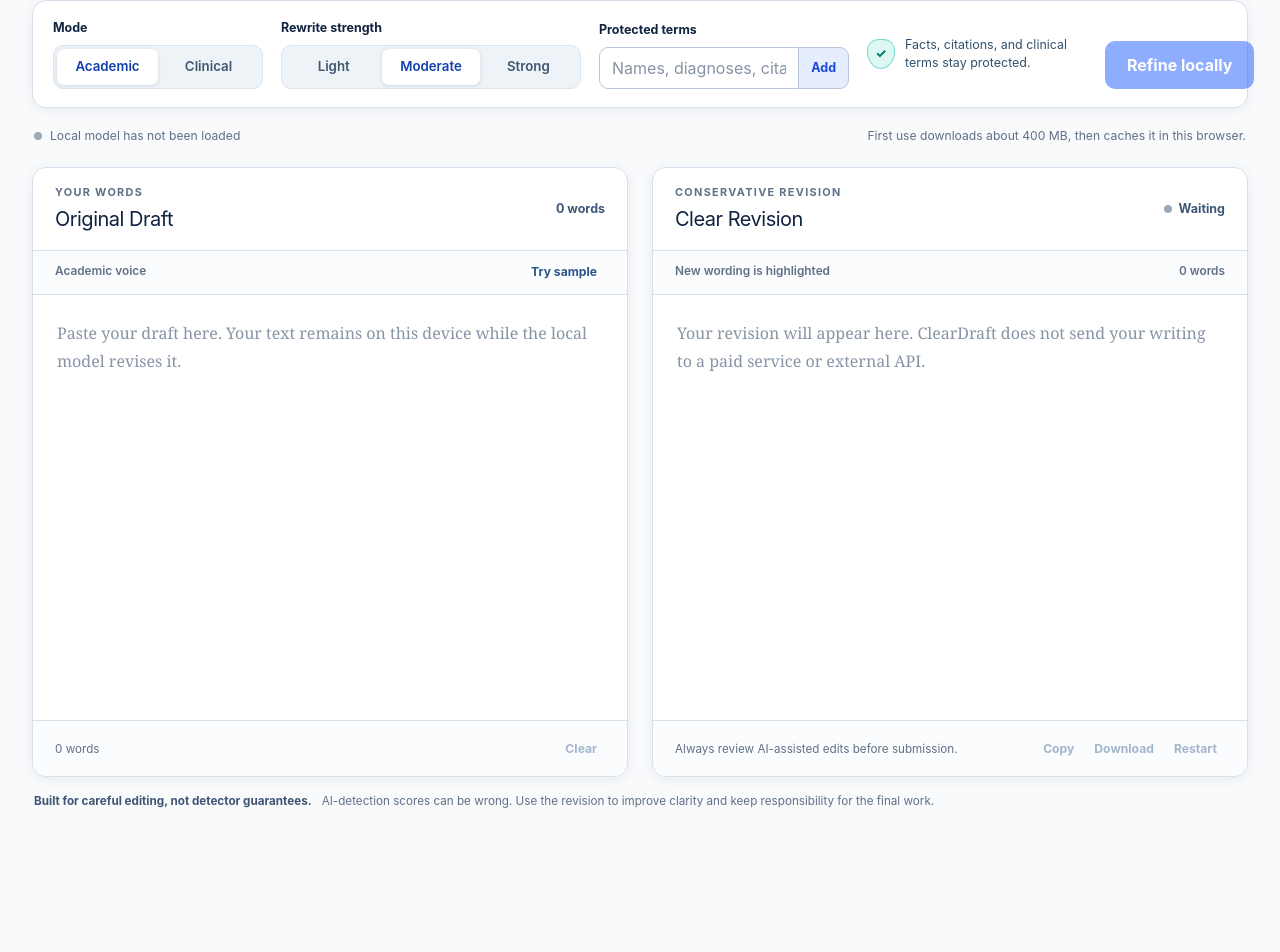
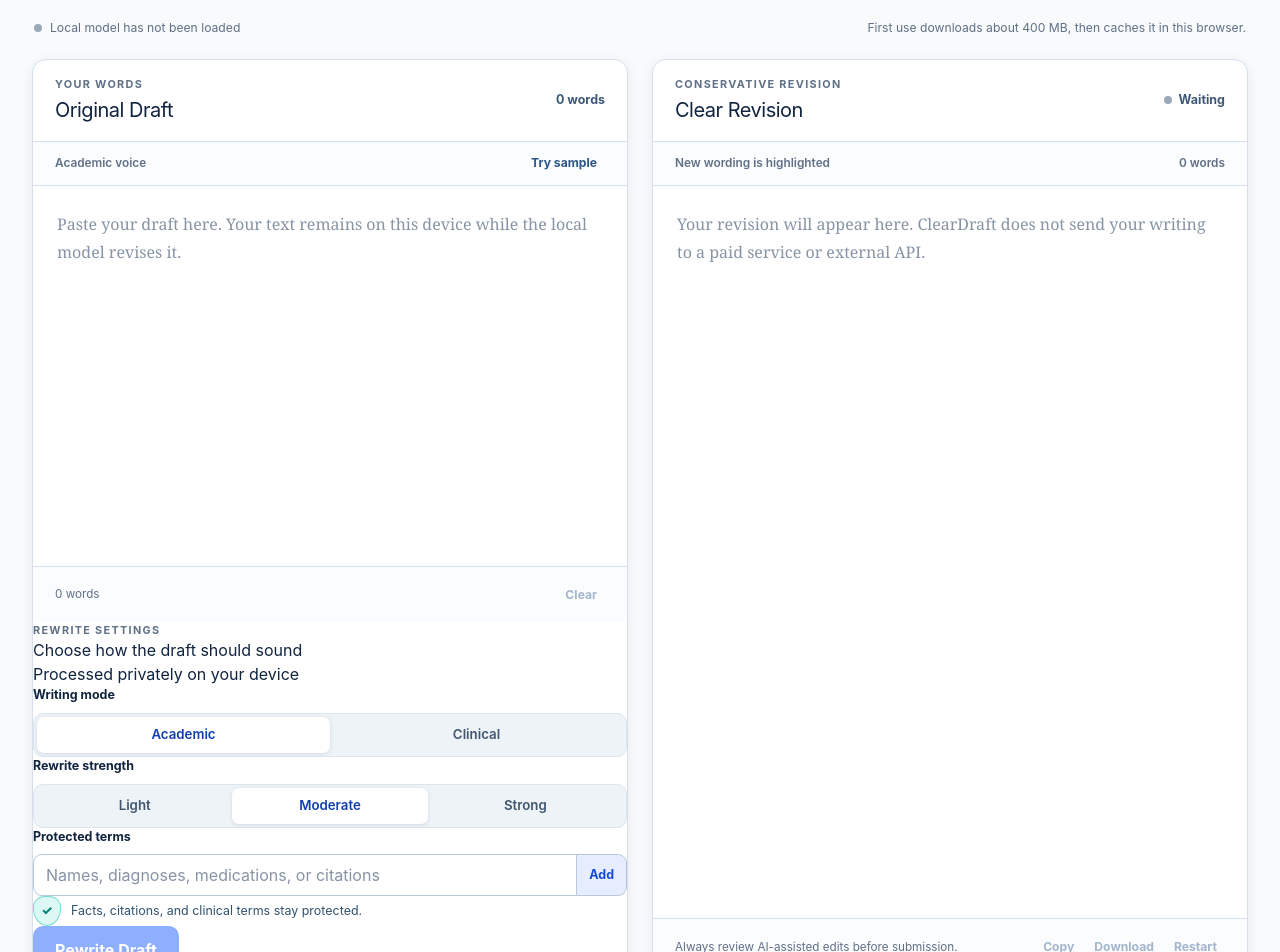
Before and after one commit to billsyyyyy/cleardraft-local, a Next.js app: page / in a window 1280 px wide. Shown: the part 109-1061 px from the top of the page. Before the commit the page ends 956 px from the top, so only its background shows below. Built offline with nearby package versions, Linux system fonts and the light colour scheme.

Commit message:
Redesign editor workflow and use fast local model

```diff
--- a/app/page.tsx
+++ b/app/page.tsx
@@ -214,36 +214,39 @@
       </header>
 
       <section className="workspace" aria-label="Writing workspace">
-        <div className="control-rail">
-          <fieldset className="control-group"><legend>Mode</legend><div className="segmented">
-            {(["academic", "clinical"] as WritingMode[]).map((option) => <button className={mode === option ? "active" : ""} key={option} onClick={() => setMode(option)} type="button">{option[0].toUpperCase() + option.slice(1)}</button>)}
-          </div></fieldset>
-          <fieldset className="control-group"><legend>Rewrite strength</legend><div className="segmented">
-            {(["light", "moderate", "strong"] as Strength[]).map((option) => <button className={strength === option ? "active" : ""} key={option} onClick={() => setStrength(option)} type="button">{option[0].toUpperCase() + option.slice(1)}</button>)}
-          </div></fieldset>
-          <form className="term-form" onSubmit={handleTermSubmit}><label htmlFor="protected-term">Protected terms</label><div className="term-entry">
-            <input id="protected-term" onChange={(event) => setTermInput(event.target.value)} onKeyDown={handleTermKeyDown} placeholder="Names, diagnoses, citations" value={termInput} />
-            <button type="submit" aria-label="Add protected term">Add</button>
-          </div></form>
-          <div className="trust-copy"><span className="shield small" aria-hidden="true">✓</span><span>Facts, citations, and clinical terms stay protected.</span></div>
-          <button className="primary-action" disabled={!draft.trim() || modelState === "loading" || modelState === "working"} onClick={refineDraft} type="button">
-            {modelState === "loading" ? `Loading ${progress}%` : modelState === "working" ? "Refining…" : "Refine locally"}
-          </button>
-        </div>
-
-        {protectedTerms.length > 0 && <div className="term-chips" aria-label="Protected terms"><span className="chip-label">Protected:</span>{protectedTerms.map((term) => <button className="term-chip" key={term} onClick={() => setProtectedTerms((current) => current.filter((item) => item !== term))} title={`Remove ${term}`} type="button">{term}<span aria-hidden="true"> ×</span></button>)}</div>}
-
         <div className={`model-strip ${modelState}`} role="status" aria-live="polite"><span className="status-dot" aria-hidden="true" /><span>{statusMessage}</span>
           {modelState === "idle" && <span className="model-note">First use downloads about 400 MB, then caches it in this browser.</span>}
           {modelState === "loading" && <div className="progress-track" aria-label={`Model download ${progress}%`}><span style={{ width: `${progress}%` }} /></div>}
         </div>
 
         <div className="editor-grid">
-          <article className="editor-card">
+          <article className="editor-card input-card">
             <header className="editor-header"><div><p className="card-kicker">Your words</p><h2>Original Draft</h2></div><span className="word-count">{draftWords} words</span></header>
             <div className="editor-tools"><span>{mode === "academic" ? "Academic voice" : "Clinical voice"}</span><button onClick={() => setDraft(SAMPLE_DRAFT)} type="button">Try sample</button></div>
             <textarea aria-label="Original draft" onChange={(event) => { setDraft(event.target.value); setRevision(""); setWarning(""); }} placeholder="Paste your draft here. Your text remains on this device while the local model revises it." spellCheck value={draft} />
             <footer className="editor-footer"><span>{draftWords} words</span><button disabled={!draft} onClick={() => setDraft("")} type="button">Clear</button></footer>
+
+            <section className="options-panel" aria-label="Rewrite options">
+              <div className="options-heading"><div><p className="card-kicker">Rewrite settings</p><h3>Choose how the draft should sound</h3></div><span>Processed privately on your device</span></div>
+              <div className="options-grid">
+                <fieldset className="control-group"><legend>Writing mode</legend><div className="segmented">
+                  {(["academic", "clinical"] as WritingMode[]).map((option) => <button className={mode === option ? "active" : ""} key={option} onClick={() => setMode(option)} type="button">{option[0].toUpperCase() + option.slice(1)}</button>)}
+                </div></fieldset>
+                <fieldset className="control-group"><legend>Rewrite strength</legend><div className="segmented">
+                  {(["light", "moderate", "strong"] as Strength[]).map((option) => <button className={strength === option ? "active" : ""} key={option} onClick={() => setStrength(option)} type="button">{option[0].toUpperCase() + option.slice(1)}</button>)}
+                </div></fieldset>
+              </div>
+              <form className="term-form" onSubmit={handleTermSubmit}><label htmlFor="protected-term">Protected terms</label><div className="term-entry">
+                <input id="protected-term" onChange={(event) => setTermInput(event.target.value)} onKeyDown={handleTermKeyDown} placeholder="Names, diagnoses, medications, or citations" value={termInput} />
+                <button type="submit" aria-label="Add protected term">Add</button>
+              </div></form>
+              {protectedTerms.length > 0 && <div className="term-chips" aria-label="Protected terms"><span className="chip-label">Protected:</span>{protectedTerms.map((term) => <button className="term-chip" key={term} onClick={() => setProtectedTerms((current) => current.filter((item) => item !== term))} title={`Remove ${term}`} type="button">{term}<span aria-hidden="true"> ×</span></button>)}</div>}
+              <div className="rewrite-row"><div className="trust-copy"><span className="shield small" aria-hidden="true">✓</span><span>Facts, citations, and clinical terms stay protected.</span></div>
+                <button className="primary-action" disabled={!draft.trim() || modelState === "loading" || modelState === "working"} onClick={refineDraft} type="button">
+                  {modelState === "loading" ? `Loading model ${progress}%` : modelState === "working" ? "Rewriting…" : "Rewrite Draft"}
+                </button>
+              </div>
+            </section>
           </article>
 
           <article className="editor-card">
```
